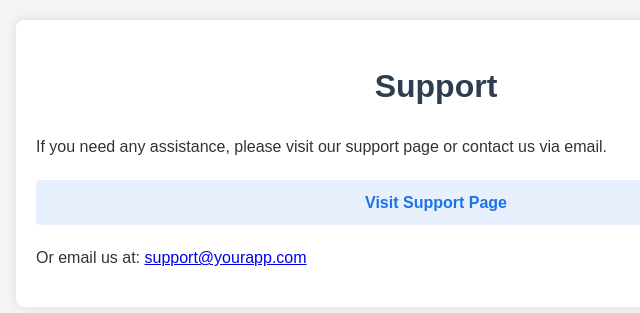
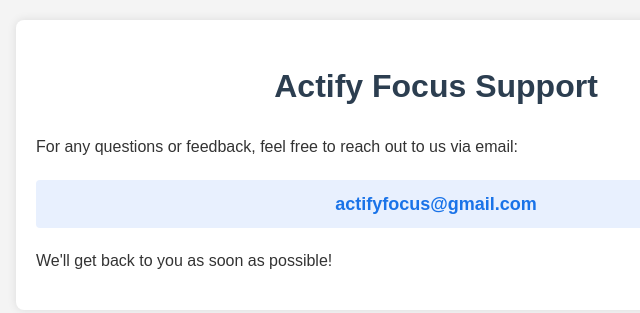
Before and after one commit to mansgearrclub/ActifyFocus, a plain HTML site: page index.html in a window 1280 px wide. Shown: the whole page, without its empty margins (204-844 px from the left). Drawn offline with Linux system fonts and the light colour scheme.

Commit message:
Update index.html

```diff
--- a/index.html
+++ b/index.html
@@ -3,7 +3,7 @@
 <head>
     <meta charset="UTF-8">
     <meta name="viewport" content="width=device-width, initial-scale=1.0">
-    <title>Support Page</title>
+    <title>Actify Focus - Support</title>
     <style>
         body {
             font-family: Arial, sans-serif;
@@ -25,32 +25,35 @@
             color: #2c3e50;
             text-align: center;
         }
-        .support-link {
+        .support-email {
             display: block;
             margin: 20px 0;
             padding: 10px;
             background: #e8f0fe;
             border-radius: 4px;
+            text-align: center;
+            font-size: 18px;
+        }
+        a {
+            color: #1a73e8;
             text-decoration: none;
-            color: #1a73e8;
             font-weight: bold;
-            text-align: center;
         }
-        .support-link:hover {
-            background: #d2e3fc;
+        a:hover {
+            text-decoration: underline;
         }
     </style>
 </head>
 <body>
     <div class="container">
-        <h1>Support</h1>
-        <p>If you need any assistance, please visit our support page or contact us via email.</p>
+        <h1>Actify Focus Support</h1>
+        <p>For any questions or feedback, feel free to reach out to us via email:</p>
 
-        <a href="https://www.yoursupporturl.com" class="support-link" target="_blank">
-            Visit Support Page
-        </a>
+        <div class="support-email">
+            <a href="mailto:actifyfocus@gmail.com">actifyfocus@gmail.com</a>
+        </div>
 
-        <p>Or email us at: <a href="actifyfocus@gmail.com">support@yourapp.com</a></p>
+        <p>We'll get back to you as soon as possible!</p>
     </div>
 </body>
 </html>
```
